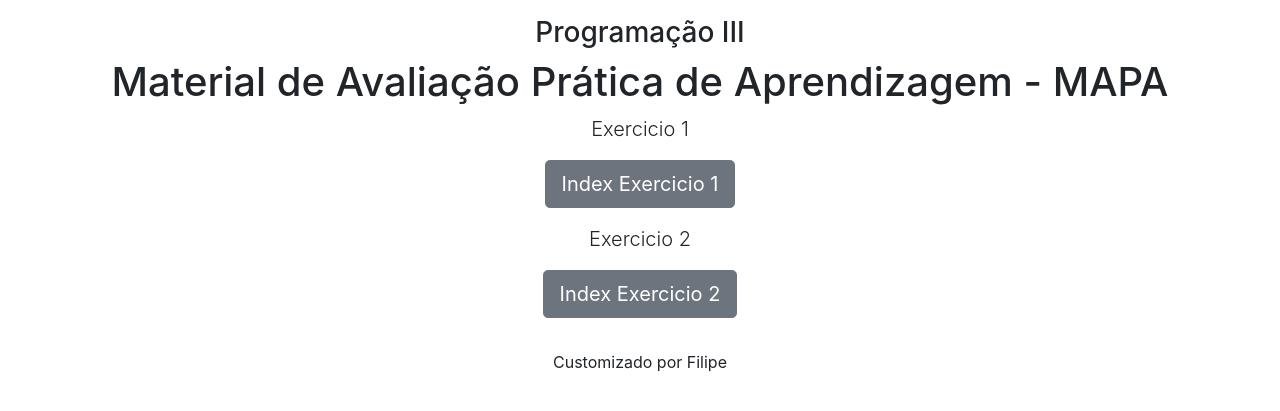
After one commit to FilipeRobot/MapaPHP, a PHP site: page / in a window 1280 px wide. The commit adds this page. Shown: the top 411 px of the page. Run offline with PHP 8.4, Linux system fonts and the light colour scheme.

Commit message:
Add files via upload

```diff
--- a/Exercicio1/view/formulario.php
+++ b/Exercicio1/view/formulario.php
@@ -63,7 +63,7 @@
                 </div>
                 <div class="form-group">
                     <label for="giroAtual">Giro Atual: </label>
-                    <input type="text" name="giroAtual" id="giroAtual" placeholder="Informe o Giro Atual">
+                    <input type="number" name="giroAtual" id="giroAtual" placeholder="Informe o Giro Atual">
                 </div>
                 <div class="form-group">
                     <label for="combustivel">Combustivel: </label>
--- /dev/null
+++ b/index.html
@@ -0,0 +1,44 @@
+<!DOCTYPE html>
+<html lang="pt-br">
+<head>
+    <!-- Meta tags requeridas -->
+    <meta charset="UTF-8">
+    <meta name="viewport" content="width=device-width, initial-scale=1, shrink-to-fit=no">
+    <title>Mapa</title>
+    <link rel="shortcut icon" type="image/x-icon" href="imagem/favicon.png"/>
+    <link rel="icon" type="image/png" href="imagem/favicon.png" />
+
+    <!-- Bootstrap CSS -->
+    <link rel="stylesheet" href="https://stackpath.bootstrapcdn.com/bootstrap/4.3.1/css/bootstrap.min.css" integrity="sha384-ggOyR0iXCbMQv3Xipma34MD+dH/1fQ784/j6cY/iJTQUOhcWr7x9JvoRxT2MZw1T" crossorigin="anonymous">
+</head>
+<body class="text-center">
+    <div class="cover-container d-flex w-100 h-100 p-3 mx-auto flex-column">
+        <header class="masthead mb-auto">
+            <div class="inner">
+                <h3 class="masthead-brand">Programação III</h3>
+                <nav class="nav nav-masthead justify-content-center">
+
+                </nav>
+            </div>
+        </header>
+
+        <main role="main" class="inner cover">
+            <h1 class="cover-heading">Material de Avaliação Prática de Aprendizagem - MAPA</h1>
+            <p class="lead">Exercicio 1</p>
+            <p class="lead">
+                <a href="Exercicio1/index.php" class="btn btn-lg btn-secondary">Index Exercicio 1</a>
+            </p>
+            <p class="lead">Exercicio 2</p>
+            <p class="lead">
+                <a href="Exercicio2/index.php" class="btn btn-lg btn-secondary">Index Exercicio 2</a>
+            </p>
+        </main>
+    </div>
+
+    <footer class="mastfoot mt-auto">
+        <div class="inner">
+            <p>Customizado por Filipe</p>
+        </div>
+    </footer>
+</body>
+</html>
```
Also changed, not shown: Exercicio1/controller/controller.php (+10 -7 lines), Exercicio1/model/Carro.php (+7 -71 lines), Exercicio1/model/Motor.php (+64 -0 lines), Exercicio2/controller/controllerCliente.php (line endings or trailing spaces), Exercicio2/controller/controllerColaborador.php (line endings or trailing spaces), Exercicio2/model/Cliente.php (line endings or trailing spaces), Exercicio2/model/Colaborador.php (line endings or trailing spaces), Exercicio2/model/Pessoa.php (line endings or trailing spaces), Exercicio2/view/formularioCliente.php (line endings or trailing spaces), Exercicio2/view/formularioColaborador.php (line endings or trailing spaces), README.md, imagem/Programming (1).ico (added), imagem/Programming.ico (added), imagem/Work.ico (added), 1 more files.
